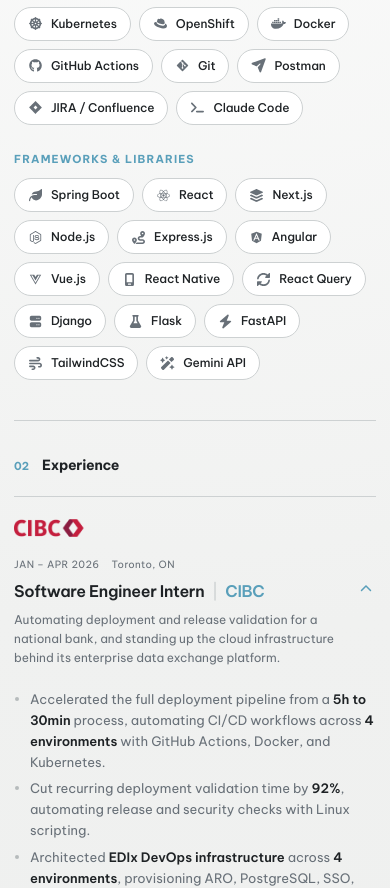
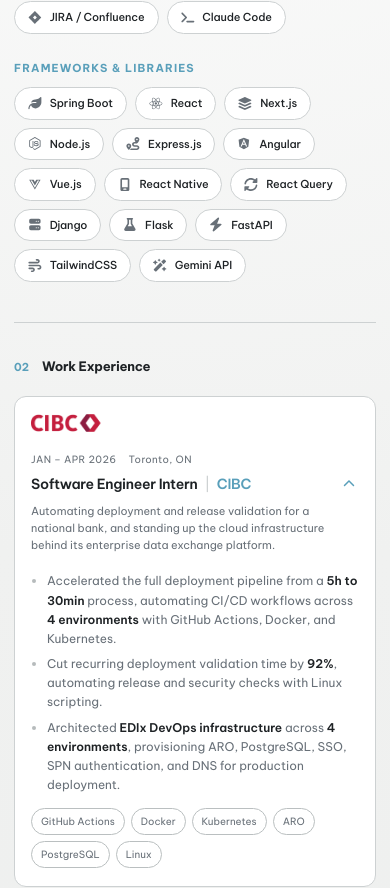
Before and after one commit to sooyeunleanne/sooyeunleanne.github.io, a Next.js app in the folder app/: page / in a window 390 px wide. Shown: the part 874-1762 px from the top of the page. Built offline with nearby package versions, Linux system fonts and the light colour scheme.

Commit message:
design: responsive and design theme consistency

```diff
--- a/app/app/components/ExperienceItem.tsx
+++ b/app/app/components/ExperienceItem.tsx
@@ -78,7 +78,10 @@ export function ExperienceItem({
         aria-label={`${title} at ${org}`}
         inert={!open}
       >
+        {/* The animating child must stay padding-free, so spacing lives on the
+            inner wrapper — otherwise padding holds the collapsed panel open. */}
         <div>
+          <div className="exp-panel-inner">
             <ul className="item-bullets">
               {bullets.map((bullet) => (
                 <li key={bullet}>
@@ -93,6 +96,7 @@ export function ExperienceItem({
             </div>
           </div>
         </div>
+      </div>
     </article>
   );
 }
--- a/app/app/components/sections/About.tsx
+++ b/app/app/components/sections/About.tsx
@@ -16,7 +16,7 @@ export function About() {
       </p>
       <p className="hero-interest">{profile.interest}</p>
       <p className="hero-hobbies">
-        Outside of work:{" "}
+        Outside of Work:{" "}
         {hobbies.map((hobby, index) => (
           <Fragment key={hobby.label}>
             {index > 0 && (index === hobbies.length - 1 ? ", and " : ", ")}
--- a/app/app/components/sections/Work.tsx
+++ b/app/app/components/sections/Work.tsx
@@ -7,7 +7,7 @@ export function Work() {
     <section className="section content-grid" id="work">
       <div className="section-heading">
         <span className="section-number">02</span>
-        <h2>Experience</h2>
+        <h2>Work Experience</h2>
       </div>
       <div className="work-list">
         {work.map((item, index) => (
--- a/app/app/footnotes.ts
+++ b/app/app/footnotes.ts
@@ -19,7 +19,7 @@ export const footnotes: Footnote[] = [
   {
     id: 2,
     label: "Favourite books",
-    body: "Meditations by Marcus Aurelius, Faust by Johann Wolfgang von Goethe, The Secret by Rhonda Byrne, and Siddhartha.",
+    body: "Meditations by Marcus Aurelius, Faust by Johann Wolfgang von Goethe, The Secret by Rhonda Byrne, and Siddhartha by Herman Hesse.",
   },
   {
     id: 3,
--- a/app/app/globals.css
+++ b/app/app/globals.css
@@ -77,18 +77,25 @@ body { margin: 0; background: var(--paper); color: var(--ink); font-family: var(
 a { color: inherit; text-decoration: none; }
 a:focus-visible { outline: 2px solid var(--accent); outline-offset: 4px; }
 
-.site-shell { min-height: 100vh; display: flex; background: var(--shell); }
+/* dvh tracks mobile browser chrome as it collapses; vh is the older fallback. */
+.site-shell { min-height: 100vh; min-height: 100dvh; display: flex; background: var(--shell); }
 
 .sidebar {
   position: sticky;
   top: 0;
   flex: 0 0 var(--sidebar-width);
   height: 100vh;
+  height: 100dvh;
   display: flex;
   flex-direction: column;
   justify-content: space-between;
+  gap: 24px;
   padding: 34px 30px;
   border-right: 1px solid var(--line);
+  /* Seven nav items plus the link block need ~490px; shorter windows must scroll
+     rather than silently clipping the nav. */
+  overflow-y: auto;
+  scrollbar-width: thin;
 }
 .sidebar-top { display: flex; flex-direction: column; gap: 32px; }
 .sidebar-head { display: flex; align-items: center; justify-content: space-between; gap: 12px; }
@@ -233,7 +240,9 @@ a:focus-visible { outline: 2px solid var(--accent); outline-offset: 4px; }
 .section-heading h2 { margin: 0; font-size: 14px; font-weight: 700; letter-spacing: -.02em; }
 .section-number { color: var(--accent); font-size: 11px; font-weight: 700; }
 
-.work-list, .post-list, .recognition-list, .activity-list { border-top: 1px solid var(--line); }
+/* Cards, matching the project and involvement treatment. */
+.work-list { display: flex; flex-direction: column; gap: 12px; }
+.post-list, .recognition-list, .activity-list { border-top: 1px solid var(--line); }
 .work-item { display: grid; grid-template-columns: 132px 1fr 24px; gap: 24px; padding: 20px 0 22px; border-bottom: 1px solid var(--line); }
 .item-year, .post-date, .activity-meta, .recognition > span { margin: 2px 0 0; color: var(--muted); font-size: 10px; letter-spacing: .04em; text-transform: uppercase; }
 .item-meta { display: block; }
@@ -247,14 +256,14 @@ a:focus-visible { outline: 2px solid var(--accent); outline-offset: 4px; }
 .work-item h3, .activity h3, .post h3, .recognition h3 { margin: 0; font-size: 16px; font-weight: 600; letter-spacing: -.02em; }
 .item-org { margin: 3px 0 16px; color: var(--accent); font-size: 12px; }
 .item-description { max-width: 530px; margin: 0 0 17px; color: var(--muted); font-size: 13px; line-height: 1.6; }
-.exp-item { border-bottom: 1px solid var(--line); }
+.exp-item { border: 1px solid var(--line); border-radius: 12px; background: var(--surface); overflow: hidden; }
 .exp-header {
   display: grid;
   grid-template-columns: 132px 1fr 24px;
   align-items: start;
   gap: 24px;
   width: 100%;
-  padding: 20px 0;
+  padding: 18px 22px;
   border: 0;
   background: none;
   color: inherit;
@@ -262,7 +271,7 @@ a:focus-visible { outline: 2px solid var(--accent); outline-offset: 4px; }
   text-align: left;
   cursor: pointer;
 }
-.exp-header:focus-visible { outline: 2px solid var(--accent); outline-offset: 4px; }
+.exp-header:focus-visible { outline: 2px solid var(--accent); outline-offset: -3px; }
 .exp-headline { display: block; }
 .exp-title { display: block; font-size: 16px; font-weight: 600; letter-spacing: -.02em; }
 .exp-divider { margin: 0 4px; color: var(--line); font-weight: 400; }
@@ -275,9 +284,12 @@ a:focus-visible { outline: 2px solid var(--accent); outline-offset: 4px; }
 .exp-header[aria-expanded="true"] .exp-chevron { transform: rotate(180deg); color: var(--accent); }
 .exp-panel { display: grid; grid-template-rows: 0fr; transition: grid-template-rows .3s ease; }
 .exp-panel[data-open="true"] { grid-template-rows: 1fr; }
-.exp-panel > div { overflow: hidden; padding-left: 156px; }
+/* Padding must not sit on the animating child, or the collapsed panel keeps that
+   height and leaks the content. It goes on the inner wrapper instead. */
+.exp-panel > div { overflow: hidden; }
+/* Left pad clears the 132px meta column plus its 24px gap and the card's 22px. */
+.exp-panel-inner { padding: 0 22px 20px 178px; }
 .exp-panel .item-bullets { margin-top: 2px; }
-.exp-panel .tag-list { padding-bottom: 22px; }
 
 .item-bullets { max-width: 560px; margin: 0 0 14px; padding: 0; list-style: none; color: var(--muted); font-size: 13px; line-height: 1.6; }
 .item-bullets li { position: relative; margin-bottom: 6px; padding-left: 16px; }
@@ -600,6 +612,13 @@ a:focus-visible { outline: 2px solid var(--accent); outline-offset: 4px; }
 .footer { padding: 28px 0 34px; border-top: 1px solid var(--line); }
 .footer-bottom { color: var(--muted); font-size: 10px; letter-spacing: .04em; text-transform: uppercase; }
 
+/* Large displays: let the column breathe without losing a readable measure. */
+@media (min-width: 1600px) {
+  :root { --sidebar-width: 300px; }
+  .content-grid { width: min(100% - 120px, 1040px); }
+  .section { grid-template-columns: 210px 1fr; gap: 52px; }
+}
+
 /* Laptops: pull in the rail and gutters before the layout has to break. */
 @media (max-width: 1180px) {
   :root { --sidebar-width: 228px; }
@@ -639,7 +658,7 @@ a:focus-visible { outline: 2px solid var(--accent); outline-offset: 4px; }
   .hero, .section { scroll-margin-top: 64px; }
   .section { display: block; }
   .section-heading { margin-bottom: 22px; }
-  .exp-panel > div { padding-left: 0; }
+  .exp-panel-inner { padding: 0 22px 20px; }
 }
 
 @media (max-width: 700px) {
@@ -655,8 +674,9 @@ a:focus-visible { outline: 2px solid var(--accent); outline-offset: 4px; }
   .item-location { margin: 0; }
   .exp-logo { flex-basis: 100%; height: 22px; margin-bottom: 4px; }
   .item-arrow { grid-column: 2; grid-row: 2; }
-  .exp-header { grid-template-columns: 1fr 20px; gap: 12px; }
+  .exp-header { grid-template-columns: 1fr 20px; gap: 12px; padding: 15px 16px; }
   .exp-header .item-meta { grid-column: 1 / -1; }
+  .exp-panel-inner { padding: 0 16px 18px; }
   .skills-grid { gap: 26px; }
   .post { display: block; }
   .post-category { margin-top: 16px; }
@@ -669,6 +689,12 @@ a:focus-visible { outline: 2px solid var(--accent); outline-offset: 4px; }
   .involvement-logo { width: 38px; height: 38px; }
 }
 
+/* Short viewports (landscape phones): keep the modal usable. */
+@media (max-height: 560px) {
+  .project-dialog { max-height: 94vh; }
+  .project-dialog-image { aspect-ratio: auto; height: 42vh; }
+}
+
 /* Phones: single-column cards and tighter gutters. */
 @media (max-width: 480px) {
   .content-grid { width: min(100% - 28px, 900px); }
@@ -677,9 +703,54 @@ a:focus-visible { outline: 2px solid var(--accent); outline-offset: 4px; }
   .hero-links { gap: 8px; }
   .hero-links a, .copy-email { padding: 8px 14px; }
   .project-grid { grid-template-columns: 1fr; }
+  .footnote-list li { flex-direction: column; gap: 3px; }
+  .coming-soon { padding: 22px 18px; }
+
+  /* Type scales down a step on phones. The appendix keeps its sizes — it is
+     already the smallest text on the page. Labels at 10px are left alone too. */
+  .hero h1 { font-size: clamp(24px, 6.6vw, 30px); }
+  .hero-headline { font-size: 15px; }
+  .hero-interest, .hero-hobbies { font-size: 13px; }
+  .hero-links a, .copy-email { font-size: 11px; }
+  .section-heading h2 { font-size: 13px; }
+  .exp-title { font-size: 14px; }
+  .exp-summary { font-size: 10px; }
+  .exp-overview { font-size: 11px; }
+  .item-bullets { font-size: 12px; }
+  .item-org { font-size: 11px; }
+  .skill-group li { font-size: 11px; }
+  .project-title { font-size: 13px; }
+  .project-blurb { font-size: 11px; }
+  .project-award { font-size: 10px; }
+  .project-dialog-body h3 { font-size: 17px; }
+  .project-dialog-body .project-blurb { font-size: 12px; }
+  .project-detail { font-size: 12px; }
   .involvement-org { font-size: 14px; }
   .involvement-note { font-size: 11px; }
-  .footnote-list li { flex-direction: column; gap: 3px; }
+  .involvement-summary { font-size: 12px; }
+  .role-title { font-size: 12px; }
+  .role-period { font-size: 10px; }
   .award-name { font-size: 13px; }
-  .coming-soon { padding: 22px 18px; }
+  .award-note { font-size: 11px; }
+  .coming-soon-title { font-size: 14px; }
+  .coming-soon-copy { font-size: 11px; }
 }
+
+/* Very small phones (320–360px). */
+@media (max-width: 360px) {
+  .content-grid { width: min(100% - 20px, 900px); }
+  .sidebar { padding: 9px 12px; gap: 10px; }
+  .involvement-header { padding: 12px; gap: 10px; }
+  .involvement-panel-inner { margin: 0 12px; }
+  .involvement-logo { width: 32px; height: 32px; }
+  .exp-header { gap: 10px; padding: 12px; }
+  .exp-panel-inner { padding: 0 12px 14px; }
+  .project-body { padding: 12px 13px 14px; }
+  .hero-links a, .copy-email { padding: 8px 12px; font-size: 11px; }
+  .tag-list span { font-size: 9px; padding: 4px 8px; }
+}
+
+/* Long unbroken strings (URLs, emails) must never widen the page. */
+.item-bullets li, .project-blurb, .involvement-summary, .footnote-body, .award-name {
+  overflow-wrap: break-word;
+}
```
Lines whose indentation alone changed are shown as unchanged.
